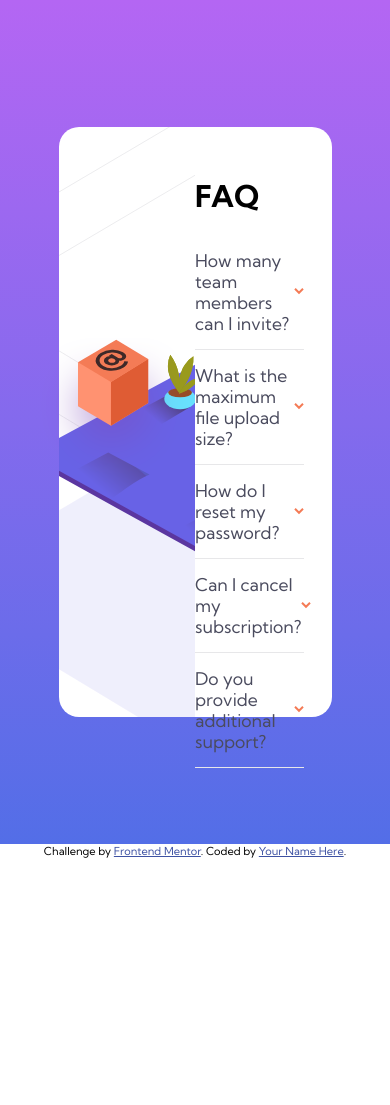
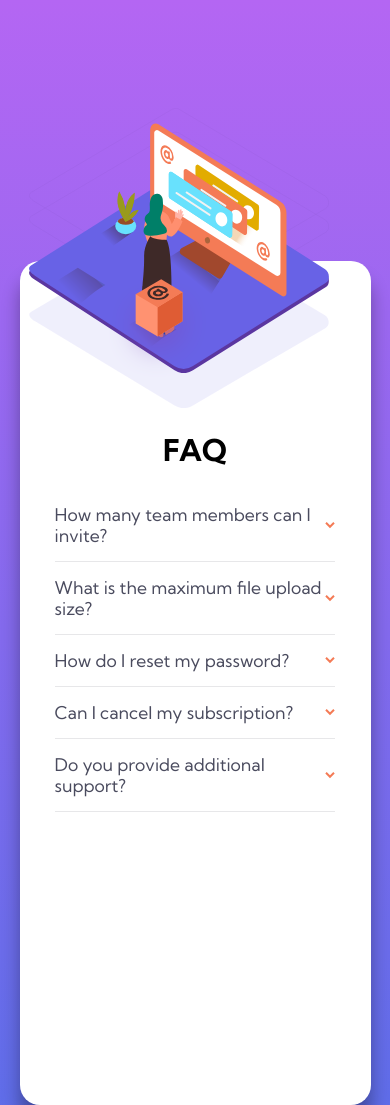
Before and after one commit to kiranbabu7/FAQ-Accordion-Card, a plain HTML site: page index.html in a window 390 px wide. Shown: the top 1105 px of the page. Before the commit the page ends 858 px from the top, so only its background shows below. Drawn offline with Linux system fonts and the light colour scheme.

Commit message:
style: Completed responsive mobile version of the webpage.

```diff
--- a/index.html
+++ b/index.html
@@ -29,6 +29,7 @@
     <div class="hero">
       <div class="container">
         <div class="img-container">
+          <div class="inner-img-container">
             <img
               class="woman-img"
               src="images/illustration-woman-online-desktop.svg"
@@ -36,6 +37,8 @@
             <img class="img-bg" src="images/bg-pattern-desktop.svg" alt="" />
           </div>
           <img class="box-img" src="images/illustration-box-desktop.svg" />
+        </div>
+
         <div class="faq">
           <h1>FAQ</h1>
           <div class="qna">
--- a/script.js
+++ b/script.js
@@ -1,7 +1,9 @@
 const accordians = document.getElementsByClassName("accordian");
 
 function showAnswer() {
-  hideAnswer();
+  if (!this.children[0].classList.contains("active-question")) {
+    hideAnswer();
+  }
   this.children[0].classList.toggle("active-question");
   this.children[1].classList.toggle("active");
 }
--- a/style.scss
+++ b/style.scss
@@ -1,7 +1,7 @@
 @import url("https://fonts.googleapis.com/css2?family=Kumbh+Sans:wght@400;700&display=swap");
 
 $Text-Highlisght: hsl(14, 88%, 65%);
-
+$Test-color: hsl(237, 12%, 33%);
 * {
   margin: 0;
   padding: 0;
@@ -30,15 +30,18 @@ p {
 
 .container {
   display: flex;
+  flex-wrap: wrap;
   background-color: white;
   height: 70vh;
   width: 70vw;
   border-radius: 20px;
   font-size: 1.5rem;
+  box-shadow: 0px 18px 18px 0px #00000054;
 }
 .img-container {
   position: relative;
   flex: 1 1 40rem;
+  height: 100%;
   overflow: hidden;
 
   img {
@@ -91,7 +94,8 @@ p {
 
     h3 {
       font-weight: 400;
-      color: hsl(237, 12%, 33%);
+      color: $Test-color;
+      pointer-events: none;
     }
   }
 
@@ -119,3 +123,48 @@ p {
     color: black;
   }
 }
+@media screen and (max-width: 1150px) {
+  .hero {
+    height: 150vh;
+
+    overflow: hidden;
+  }
+  .container {
+    display: block;
+    height: 100vh;
+    width: 90%;
+    margin-top: 10rem;
+    position: relative;
+  }
+  .img-container {
+    position: absolute;
+    height: 25rem;
+    width: 30rem;
+    overflow: visible;
+    top: 5%;
+    left: 60%;
+    transform: translate(-50%, -50%);
+
+    .img-bg {
+      width: 100%;
+      height: 120%;
+      position: absolute;
+      top: -28%;
+      left: -17%;
+    }
+    .woman-img {
+      height: 100%;
+      width: 100%;
+    }
+  }
+  .faq {
+    margin-top: 10rem;
+    text-align: center;
+    margin-top: 12rem;
+  }
+  .accordian {
+    width: 80%;
+    margin: auto;
+    text-align: left;
+  }
+}
```
Also changed, not shown: style.css, 1 other file. Lines whose indentation alone changed are shown as unchanged.
